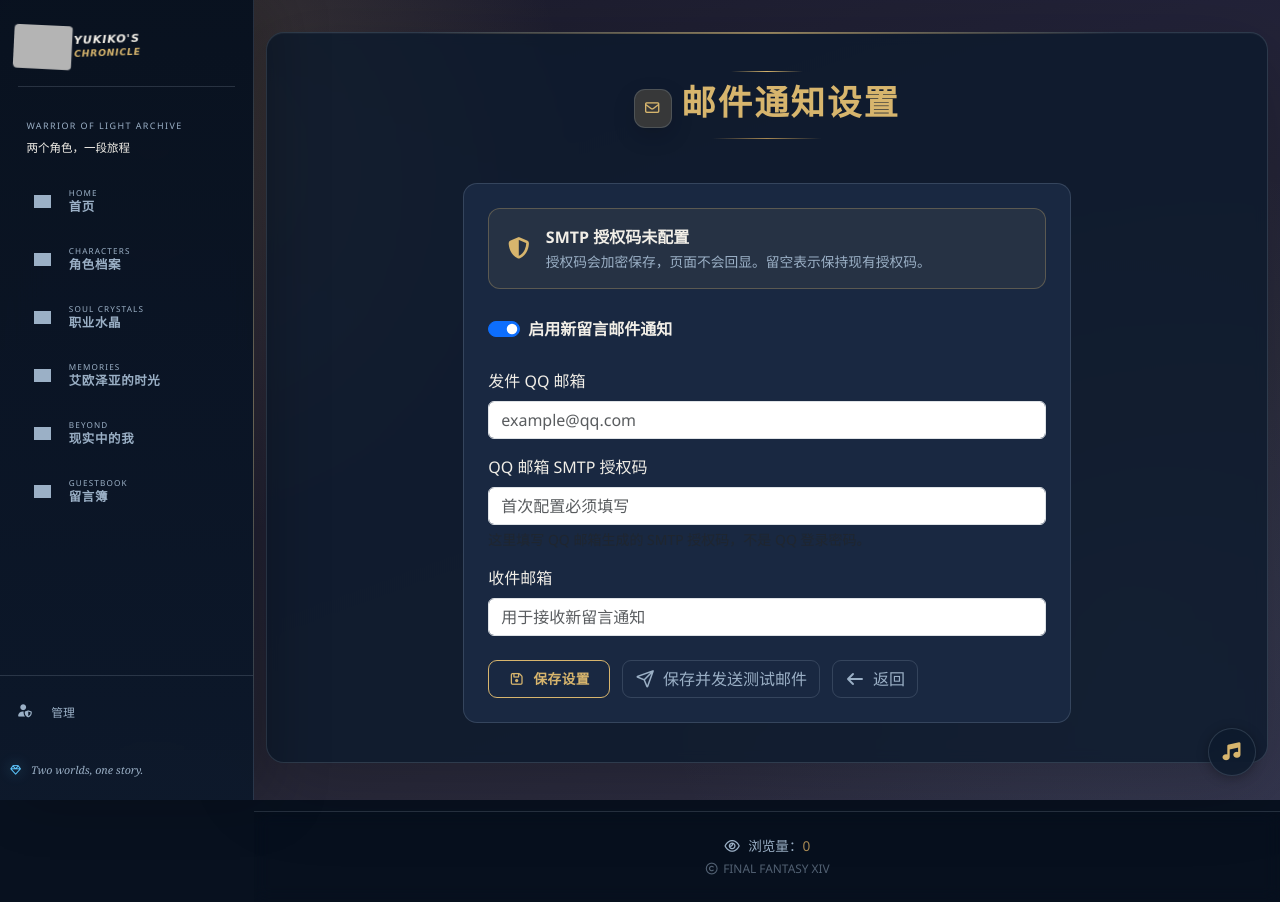
After one commit to kuduoyukiko/eorzea-personal-homepage, a Flask app: page /admin/mail-settings in a window 1280 px wide. The commit adds this page. Run offline with Flask 3, Linux system fonts and the light colour scheme; the visitor is signed in with stand-in values (Sample User, id 1); parts of the project's set-up code (start-up, migrations or seed data) failed here and were passed over; some libraries are stand-ins or nearby versions; grey boxes are pictures that could not be loaded.

Commit message:
Add secure mail settings to admin

```diff
--- a/app.py
+++ b/app.py
@@ -44,6 +44,13 @@ from flask_login import (
 )
 from werkzeug.utils import secure_filename
 from utils.email_notifications import queue_new_message_notification
+from utils.email_notifications import _send_notification
+from utils.mail_settings import (
+    effective_mail_config,
+    encrypt_auth_code,
+    load_stored_settings,
+    save_stored_settings,
+)
 from markupsafe import Markup, escape
 
 from config import Config
@@ -342,6 +349,61 @@ def signout_v3():
 @login_required
 def dashboard():
     return render_template("admin/dashboard.html")
+
+
+@admin_bp.route("/mail-settings", methods=["GET", "POST"])
+@login_required
+def mail_settings():
+    stored = load_stored_settings()
+    if request.method == "POST":
+        sender = request.form.get("sender", "").strip()
+        recipient = request.form.get("recipient", "").strip()
+        auth_code = request.form.get("auth_code", "").strip()
+        action = request.form.get("action", "save")
+        enabled = request.form.get("enabled") == "on"
+
+        if not sender.endswith("@qq.com") or "@" not in recipient:
+            flash("请填写有效的 QQ 发件邮箱和收件邮箱", "danger")
+            return redirect(url_for("admin.mail_settings"))
+
+        encrypted_code = stored.get("auth_code_encrypted", "")
+        if auth_code:
+            encrypted_code = encrypt_auth_code(app.config["SECRET_KEY"], auth_code)
+        if not encrypted_code and not app.config.get("MAIL_AUTH_CODE"):
+            flash("首次配置时必须填写 QQ 邮箱 SMTP 授权码", "danger")
+            return redirect(url_for("admin.mail_settings"))
+
+        save_stored_settings({
+            "enabled": enabled,
+            "smtp_host": "smtp.qq.com",
+            "smtp_port": 465,
+            "sender": sender,
+            "recipient": recipient,
+            "auth_code_encrypted": encrypted_code,
+        })
+
+        if action == "test":
+            config = effective_mail_config(app)
+            try:
+                _send_notification(
+                    config,
+                    {
+                        "name": "后台测试@Eorzea",
+                        "content": "这是一封来自网站后台的测试邮件。收到它表示邮件通知配置正确。",
+                        "time": datetime.now().strftime("%Y-%m-%d %H:%M:%S"),
+                    },
+                    f"{app.config.get('SITE_URL') or request.url_root.rstrip('/')}{url_for('admin.messages')}",
+                )
+                flash("测试邮件已发送，请检查收件箱和垃圾邮件文件夹", "success")
+            except Exception:
+                app.logger.exception("后台测试邮件发送失败")
+                flash("测试邮件发送失败，请检查发件邮箱、SMTP 授权码和网络连接", "danger")
+        else:
+            flash("邮件通知设置已保存", "success")
+        return redirect(url_for("admin.mail_settings"))
+
+    config = effective_mail_config(app)
+    return render_template("admin/mail_settings.html", mail_config=config)
 
 
 LIFE_CATEGORIES = {"daily": "日常", "travel": "旅行", "food": "美食"}
--- a/requirements.txt
+++ b/requirements.txt
@@ -4,3 +4,4 @@ Pillow
 pillow-heif
 python-dotenv
 waitress>=2.1,<4
+cryptography>=42
--- a/static/css/style.css
+++ b/static/css/style.css
@@ -2,6 +2,38 @@
    FF14 个人主页 — 主题样式
    最终幻想14 黑暗奇幻风格
    ======================================== */
+
+/* 后台邮件通知设置 */
+.mail-settings-panel {
+    padding: 1.5rem;
+    border: 1px solid var(--ff-border);
+    border-radius: 14px;
+    background: var(--ff-dark3);
+}
+
+.mail-settings-status {
+    display: flex;
+    margin-bottom: 1.5rem;
+    padding: 1rem;
+    align-items: center;
+    gap: 0.85rem;
+    border: 1px solid rgba(215, 181, 109, 0.3);
+    border-radius: 12px;
+    background: rgba(215, 181, 109, 0.07);
+}
+
+.mail-settings-status > i { color: var(--ff-gold); font-size: 1.35rem; }
+.mail-settings-status strong { display: block; color: var(--ff-text); }
+.mail-settings-status span { display: block; margin-top: 0.2rem; color: var(--ff-text-muted); font-size: 0.86rem; }
+.mail-settings-switch { margin-bottom: 1.5rem; padding-block: 0.25rem; }
+.mail-settings-switch .form-check-label { color: var(--ff-text); font-weight: 600; }
+.mail-settings-actions { display: flex; flex-wrap: wrap; gap: 0.75rem; }
+
+@media (max-width: 575.98px) {
+    .mail-settings-panel { padding: 1rem; }
+    .mail-settings-actions { flex-direction: column; }
+    .mail-settings-actions .btn { width: 100%; }
+}
 
 /* 单角色模式：保留双角色视觉语言，将主角与档案收束为中央构图。 */
 .site-mode-single .reference-hero-single .reference-profile-left {
--- /dev/null
+++ b/templates/admin/mail_settings.html
@@ -0,0 +1,45 @@
+{% extends "base.html" %}
+{% block title %}邮件通知设置 — 管理后台{% endblock %}
+
+{% block content %}
+<h1 class="page-title animate-in"><i class="fa-regular fa-envelope me-2"></i>邮件通知设置</h1>
+
+<div class="row g-4">
+    <div class="col-lg-8 mx-auto">
+        <form method="post" class="mail-settings-panel animate-on-scroll">
+            <div class="mail-settings-status" aria-live="polite">
+                <i class="fa-solid fa-shield-halved" aria-hidden="true"></i>
+                <div>
+                    <strong>SMTP 授权码{% if mail_config.AUTH_CODE_CONFIGURED %}已配置{% else %}未配置{% endif %}</strong>
+                    <span>授权码会加密保存，页面不会回显。留空表示保持现有授权码。</span>
+                </div>
+            </div>
+
+            <div class="form-check form-switch mail-settings-switch">
+                <input class="form-check-input" type="checkbox" role="switch" id="mail-enabled" name="enabled"{% if mail_config.MAIL_ENABLED %} checked{% endif %}>
+                <label class="form-check-label" for="mail-enabled">启用新留言邮件通知</label>
+            </div>
+
+            <div class="mb-3">
+                <label class="form-label" for="mail-sender">发件 QQ 邮箱</label>
+                <input class="form-control form-control-ff" id="mail-sender" name="sender" type="email" required autocomplete="email" value="{{ mail_config.MAIL_SENDER }}" placeholder="example@qq.com">
+            </div>
+            <div class="mb-3">
+                <label class="form-label" for="mail-auth-code">QQ 邮箱 SMTP 授权码</label>
+                <input class="form-control form-control-ff" id="mail-auth-code" name="auth_code" type="password" autocomplete="new-password" placeholder="{% if mail_config.AUTH_CODE_CONFIGURED %}已配置，留空则不修改{% else %}首次配置必须填写{% endif %}">
+                <div class="form-text">这里填写 QQ 邮箱生成的 SMTP 授权码，不是 QQ 登录密码。</div>
+            </div>
+            <div class="mb-4">
+                <label class="form-label" for="mail-recipient">收件邮箱</label>
+                <input class="form-control form-control-ff" id="mail-recipient" name="recipient" type="email" required autocomplete="email" value="{{ mail_config.MAIL_RECIPIENT }}" placeholder="用于接收新留言通知">
+            </div>
+
+            <div class="mail-settings-actions">
+                <button class="btn btn-ff" type="submit" name="action" value="save"><i class="fa-regular fa-floppy-disk me-1"></i>保存设置</button>
+                <button class="btn btn-ff-outline" type="submit" name="action" value="test"><i class="fa-regular fa-paper-plane me-1"></i>保存并发送测试邮件</button>
+                <a class="btn btn-ff-outline" href="{{ url_for('admin.dashboard') }}"><i class="fa-solid fa-arrow-left me-1"></i>返回</a>
+            </div>
+        </form>
+    </div>
+</div>
+{% endblock %}
--- /dev/null
+++ b/utils/mail_settings.py
@@ -0,0 +1,53 @@
+import base64
+import hashlib
+
+from cryptography.fernet import Fernet, InvalidToken
+
+from utils import data_utils
+
+
+SETTINGS_FILE = "mail_settings.json"
+
+
+def _cipher(secret_key):
+    digest = hashlib.sha256(str(secret_key).encode("utf-8")).digest()
+    return Fernet(base64.urlsafe_b64encode(digest))
+
+
+def encrypt_auth_code(secret_key, auth_code):
+    return _cipher(secret_key).encrypt(auth_code.encode("utf-8")).decode("ascii")
+
+
+def decrypt_auth_code(secret_key, encrypted_auth_code):
+    if not encrypted_auth_code:
+        return ""
+    try:
+        return _cipher(secret_key).decrypt(encrypted_auth_code.encode("ascii")).decode("utf-8")
+    except (InvalidToken, ValueError, TypeError):
+        return ""
+
+
+def load_stored_settings():
+    settings = data_utils.read_json(SETTINGS_FILE)
+    return settings if isinstance(settings, dict) else {}
+
+
+def save_stored_settings(settings):
+    data_utils.write_json(SETTINGS_FILE, settings)
+
+
+def effective_mail_config(app):
+    stored = load_stored_settings()
+    has_stored_settings = bool(stored)
+    encrypted_code = stored.get("auth_code_encrypted", "")
+    stored_code = decrypt_auth_code(app.config["SECRET_KEY"], encrypted_code)
+    return {
+        "MAIL_ENABLED": stored.get("enabled", True) if has_stored_settings else True,
+        "MAIL_SMTP_HOST": stored.get("smtp_host") or app.config.get("MAIL_SMTP_HOST", "smtp.qq.com"),
+        "MAIL_SMTP_PORT": int(stored.get("smtp_port") or app.config.get("MAIL_SMTP_PORT", 465)),
+        "MAIL_TIMEOUT": int(app.config.get("MAIL_TIMEOUT", 10)),
+        "MAIL_SENDER": stored.get("sender") or app.config.get("MAIL_SENDER", ""),
+        "MAIL_AUTH_CODE": stored_code or app.config.get("MAIL_AUTH_CODE", ""),
+        "MAIL_RECIPIENT": stored.get("recipient") or app.config.get("MAIL_RECIPIENT", ""),
+        "AUTH_CODE_CONFIGURED": bool(stored_code or app.config.get("MAIL_AUTH_CODE", "")),
+    }
```
Also changed, not shown: templates/admin/dashboard.html (+15 -0 lines), utils/email_notifications.py (+8 -9 lines), README.md.
